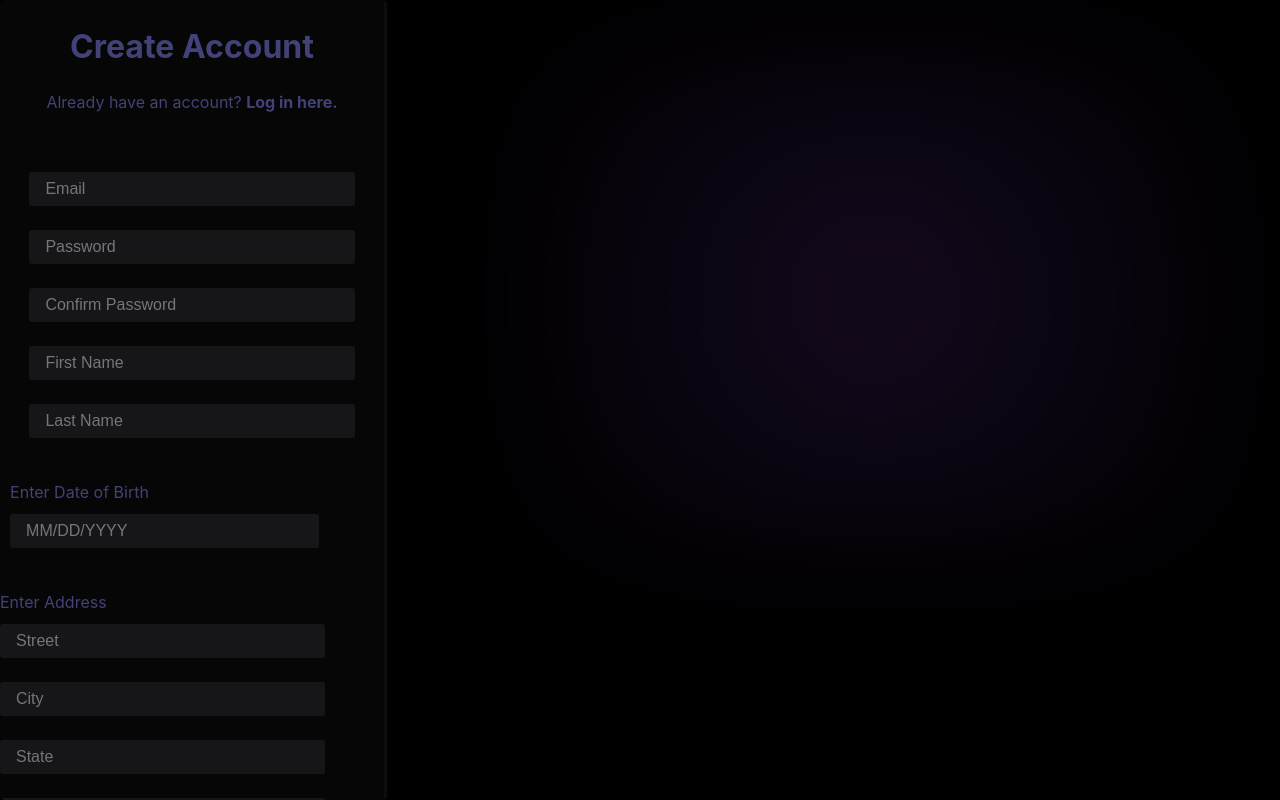
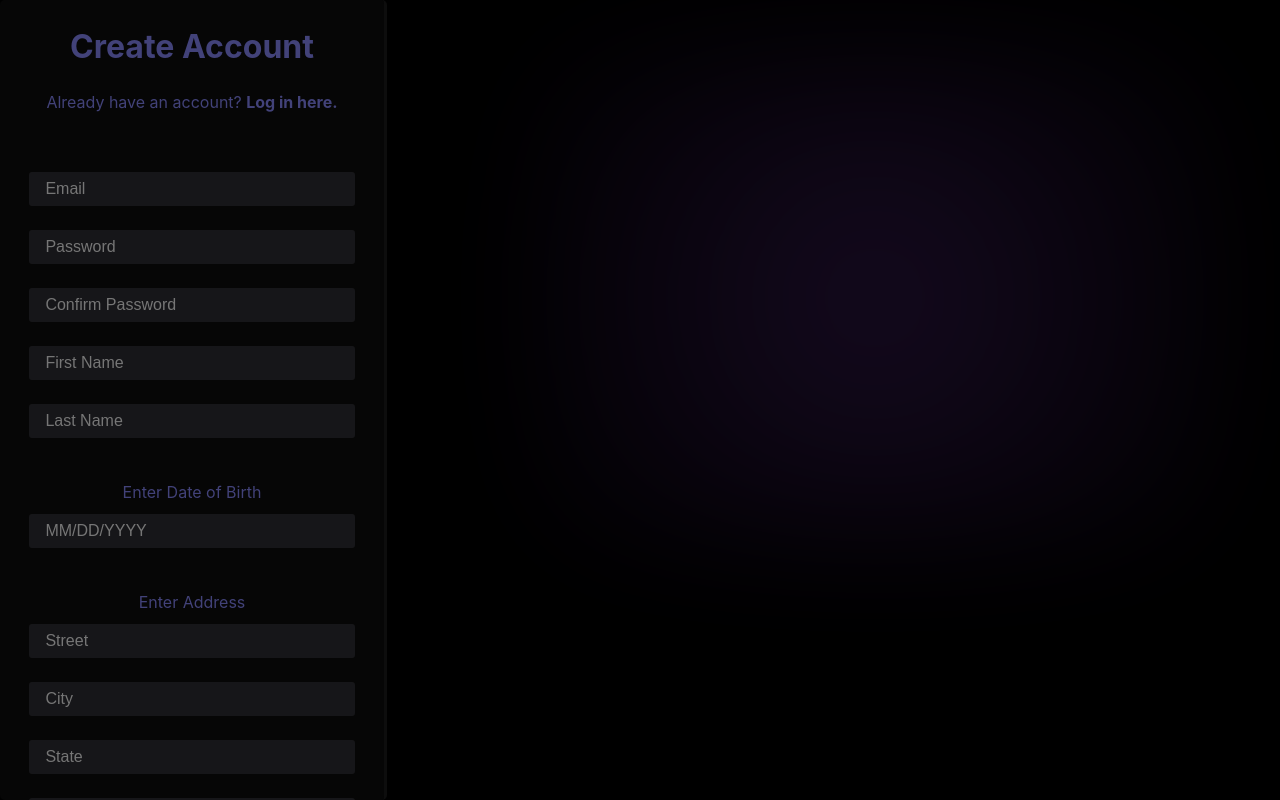
Before and after one commit to GitSeaBass/CinemaEBooking, a React (Create React App) app in the folder Frontend/cinema-ebooking/: page /createaccount in a window 1280 px wide. Built offline with nearby package versions, Linux system fonts and the light colour scheme.

Commit message:
styled the scrollbar and centered inputs

```diff
--- a/Frontend/cinema-ebooking/src/components/CreateAccountPage.css
+++ b/Frontend/cinema-ebooking/src/components/CreateAccountPage.css
@@ -28,6 +28,7 @@
     top: 0%;
     left: 0%;
 
+    margin: 0 auto;
     border-right: 3px solid #0d0d0d;
     border-radius: 5px;
 
@@ -35,6 +36,25 @@
     color: #424279;
 
     background-color: #0d0d0d7b;
+}
+
+.CreateAccountPage-create-account-form-container::-webkit-scrollbar {
+    width: 0.5rem;
+}
+
+.CreateAccountPage-create-account-form-container::-webkit-scrollbar-track {
+    background-color: #000000;
+}
+
+.CreateAccountPage-create-account-form-container::-webkit-scrollbar-thumb {
+    margin-block: 0.2rem;
+    border-radius: 100vw;
+
+    background-color: #424279;
+}
+
+.CreateAccountPage-create-account-form-container::-webkit-scrollbar-thumb:hover {
+    background-color: #2c2c56;
 }
 
 .CreateAccountPage-create-account-title {
@@ -70,10 +90,14 @@
     display: flex;
     flex-direction: column;
     align-items: center;
+
+    text-align: center;
 }
 
-.CreateAccountPage-create-account-form>input,
-.CreateAccountPage-create-account-form>label>input {
+.CreateAccountPage-create-account-form>input[type=text],
+.CreateAccountPage-create-account-form>input[type=password],
+.CreateAccountPage-create-account-form>label>input[type=text],
+.CreateAccountPage-create-account-form>label>input[type=password] {
     width: 80%;
     height: 2rem;
 
@@ -88,31 +112,41 @@
     color: #767676;
 }
 
-.CreateAccountPage-create-account-form>input::placeholder,
-.CreateAccountPage-create-account-form>label>input::placeholder {
+.CreateAccountPage-create-account-form>input[type=text]::placeholder,
+.CreateAccountPage-create-account-form>input[type=password]::placeholder,
+.CreateAccountPage-create-account-form>label>input[type=text]::placeholder,
+.CreateAccountPage-create-account-form>label>input[type=password]::placeholder {
     color: #767676;
 }
 
 .CreateAccountPage-create-account-form>input:focus,
-.CreateAccountPage-create-account-form>label>input::focus {
+.CreateAccountPage-create-account-form>label>input:focus {
     outline: none;
 }
 
 .CreateAccountPage-create-account-form>label {
-    margin-top: 2rem;
+    width: 100%;
+
+    margin: 2rem auto 0;
+
+    text-align: center;
+}
+
+.CreateAccountPage-create-account-form>label>input[type=checkbox] {
+    border: none;
 }
 
 .CreateAccountPage-create-account-button {
     width: 36%;
     height: 32px;
 
-    margin: 1rem 0 4rem;
+    margin: 2rem 0 4rem;
     border: none;
     border-radius: 1.2rem;
 
     background-color: #5a5a99;
 
-    font-size: 1.2em;
+    font-size: 1.2rem;
     font-weight: bold;
     color: #000000;
 
--- a/Frontend/cinema-ebooking/src/components/CreateAccountPage.js
+++ b/Frontend/cinema-ebooking/src/components/CreateAccountPage.js
@@ -110,17 +110,18 @@ function CreateAccountPage(props) {
                     </label>
                     <label>Enter Address
                         <input type='text' placeholder='Street' name='street' onChange={addAddress}></input>
-                        <input type='text' placeholder='City' name='city' onChange={addAddress}></input>
-                        <input type='text' placeholder='State' name='state' onChange={addAddress}></input>
-                        <input type='text' placeholder='Zipcode' name='zip' onChange={addAddress}></input>
                     </label>
+                    <input type='text' placeholder='City' name='city' onChange={addAddress}></input>
+                    <input type='text' placeholder='State' name='state' onChange={addAddress}></input>
+                    <input type='text' placeholder='Zipcode' name='zip' onChange={addAddress}></input>
                     <label>Enter Payment Card Information
                         <input type='text' placeholder='Card Number' name='cardno' onChange={addCard}></input>
-                        <input type='text' placeholder='Expiration Date' name='carddate' onChange={addCard}></input>
                     </label>
-
-                    <input type='checkbox' className='CreateAccountPage-create-checkbox' name='promo' onChange={addPromoState}></input>Register for Promotions<br />
-
+                    <input type='text' placeholder='Expiration Date' name='carddate' onChange={addCard}></input>
+                    <input type='text' placeholder='Expiration Date' name='carddate' onChange={addCard}></input>
+                    <label>
+                        <input type='checkbox' className='CreateAccountPage-create-checkbox' name='promo' onChange={addPromoState}></input>Register for Promotions
+                    </label>
                     <button type='submit' className='CreateAccountPage-create-account-button'>Create Account</button>
                 </form>
                 <h4 className='CreateAccountPage-return-home'>
```
